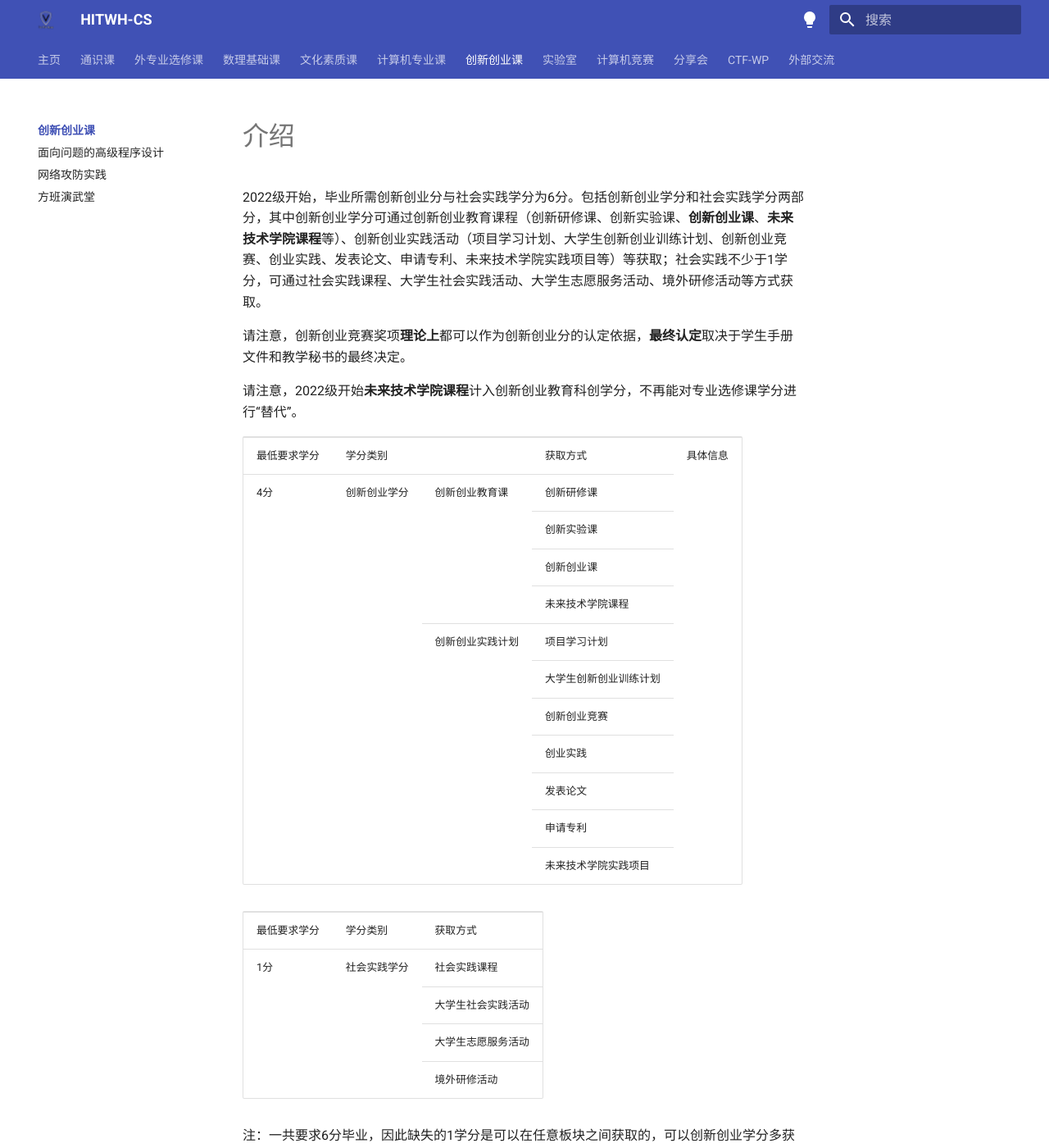
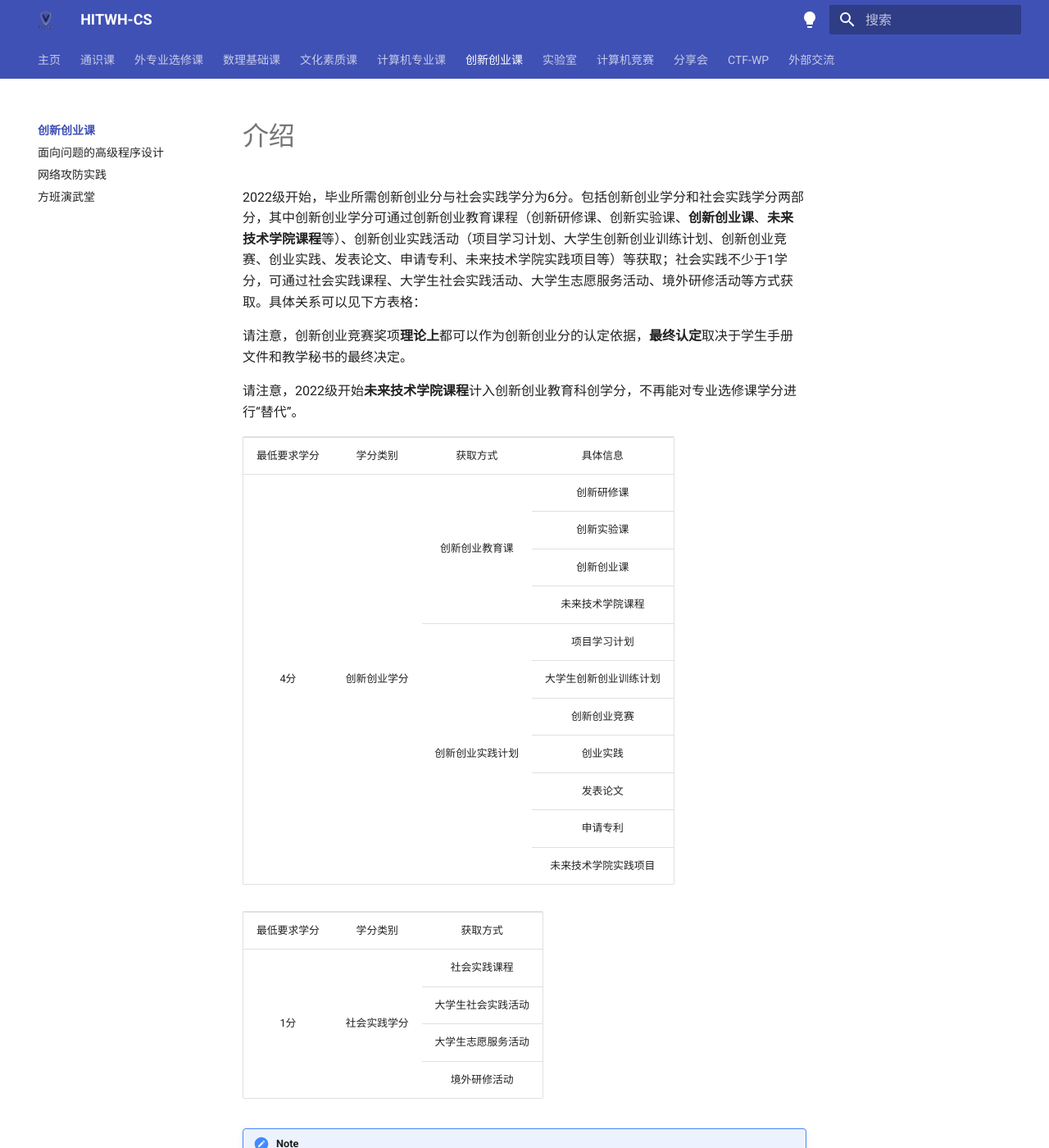
Before and after one commit to Fifth-Space/HITWH-CS, an MkDocs documentation site: the page built from docs/innovation/index.md, in a window 1280 px wide and 1400 px high. Shown: the whole window at 82% size. Built offline with MkDocs 1.6.1 and Material for MkDocs 9.7.7, drawn with Linux system fonts in a browser that asks for light colours; comment, search, counter and statistics services are not loaded; some of the changed text lies outside the part shown.

Commit message:
修改部分格式，新增第五空间介绍

```diff
--- a/docs/innovation/index.md
+++ b/docs/innovation/index.md
@@ -1,4 +1,4 @@
-2022级开始，毕业所需创新创业分与社会实践学分为6分。包括创新创业学分和社会实践学分两部分，其中创新创业学分可通过创新创业教育课程（创新研修课、创新实验课、**创新创业课**、**未来技术学院课程**等）、创新创业实践活动（项目学习计划、大学生创新创业训练计划、创新创业竞赛、创业实践、发表论文、申请专利、未来技术学院实践项目等）等获取；社会实践不少于1学分，可通过社会实践课程、大学生社会实践活动、大学生志愿服务活动、境外研修活动等方式获取。
+2022级开始，毕业所需创新创业分与社会实践学分为6分。包括创新创业学分和社会实践学分两部分，其中创新创业学分可通过创新创业教育课程（创新研修课、创新实验课、**创新创业课**、**未来技术学院课程**等）、创新创业实践活动（项目学习计划、大学生创新创业训练计划、创新创业竞赛、创业实践、发表论文、申请专利、未来技术学院实践项目等）等获取；社会实践不少于1学分，可通过社会实践课程、大学生社会实践活动、大学生志愿服务活动、境外研修活动等方式获取。具体关系可以见下方表格：
 
 
 请注意，创新创业竞赛奖项**理论上**都可以作为创新创业分的认定依据，**最终认定**取决于学生手册文件和教学秘书的最终决定。
@@ -7,71 +7,73 @@
 
 <table>
     <tr>
-        <td>最低要求学分</td>
-        <td colspan="2">学分类别</td>
-        <td>获取方式</td>
-        <td>具体信息</td>
+        <td style="text-align: center;">最低要求学分</td>
+        <td style="text-align: center;">学分类别</td>
+        <td style="text-align: center;">获取方式</td>
+        <td style="text-align: center;">具体信息</td>
    </tr>
     <tr>
-        <td rowspan="11">4分</td>
-  		<td rowspan="11">创新创业学分</td>
-      	<td rowspan="4">创新创业教育课</td>
-        <td>创新研修课</td>
+        <td rowspan="11" style="text-align: center; vertical-align: middle;">4分</td>
+  	<td rowspan="11" style="text-align: center; vertical-align: middle;">创新创业学分</td>
+      	<td rowspan="4" style="text-align: center; vertical-align: middle;">创新创业教育课</td>
+        <td style="text-align: center;">创新研修课</td>
     </tr>
     <tr>
-        <td>创新实验课</td>
+        <td style="text-align: center;">创新实验课</td>
     </tr>
     <tr>
-        <td>创新创业课</td>
+        <td style="text-align: center;">创新创业课</td>
     </tr>
     <tr>
-        <td>未来技术学院课程</td>
+        <td style="text-align: center;">未来技术学院课程</td>
     </tr>
     <tr>
-        <td rowspan="7">创新创业实践计划</td>
-        <td>项目学习计划</td>
+        <td rowspan="7" style="text-align: center; vertical-align: middle;">创新创业实践计划</td>
+        <td style="text-align: center;">项目学习计划</td>
     </tr>
     <tr>
-        <td>大学生创新创业训练计划</td>
+        <td style="text-align: center;">大学生创新创业训练计划</td>
     </tr>
     <tr>
-        <td>创新创业竞赛</td>
+        <td style="text-align: center;">创新创业竞赛</td>
     </tr>
     <tr>
-        <td>创业实践</td>
+        <td style="text-align: center;">创业实践</td>
     </tr>
     <tr>
-        <td>发表论文</td>
+        <td style="text-align: center;">发表论文</td>
     </tr>
     <tr>
-        <td>申请专利</td>
+        <td style="text-align: center;">申请专利</td>
     </tr>
     <tr>
-        <td>未来技术学院实践项目</td>
+        <td style="text-align: center;">未来技术学院实践项目</td>
     </tr>
 </table>
 
 
 <table>
     <tr>
-        <td>最低要求学分</td>
-        <td>学分类别</td>
-        <td>获取方式</td>
+        <td style="text-align: center;">最低要求学分</td>
+        <td style="text-align: center;">学分类别</td>
+        <td style="text-align: center;">获取方式</td>
    </tr>
     <tr>
-        <td rowspan="4">1分</td>
-  		<td rowspan="4">社会实践学分</td>
-      	 <td>社会实践课程</td>
+        <td rowspan="4" style="text-align: center; vertical-align: middle;">1分</td>
+  		<td rowspan="4" style="text-align: center; vertical-align: middle;">社会实践学分</td>
+      	 <td style="text-align: center;">社会实践课程</td>
     </tr>
     <tr>
-        <td>大学生社会实践活动</td>
+        <td style="text-align: center;">大学生社会实践活动</td>
     </tr>
     <tr>
-        <td>大学生志愿服务活动</td>
+        <td style="text-align: center;">大学生志愿服务活动</td>
     </tr>
     <tr>
-        <td>境外研修活动</td>
+        <td style="text-align: center;">境外研修活动</td>
     </tr>
 </table>
 
-注：一共要求6分毕业，因此缺失的1学分是可以在任意板块之间获取的，可以创新创业学分多获取1分，也可以社会实践学分多获取1分，也可以各多获取0.5分。
+
+!!!note
+    一共要求6分毕业，因此缺失的1学分是可以在任意板块之间获取的，可以创新创业学分多获取1分，也可以社会实践学分多获取1分，也可以各多获取0.5分。
--- /dev/null
+++ b/docs/labs/fifthspace.md
@@ -0,0 +1,115 @@
+## 第五空间俱乐部简介
+
+
+第五空间俱乐部由 Chive 战队，技术支持组，技术交流组以及办公室四个部门构成的**学生组织**。组织氛围活泼~
+
+和其他实验室不同的是，俱乐部积极拥抱开源社区，因此同学们可以自由的按照自己的喜好去探索技术，也是技术爱好者交流的一个绝佳地方。
+
+拥有开源项目 [哈V 计算机指南](https://fifth-space.github.io/HITWH-CS/)，欢迎前来PR，不是俱乐部的同学也可以过来提交 PR 哦，详情请见其中贡献指南的部分。
+
+对俱乐部的加入没有学分绩的要求，但是要求需要对技术有一定的热爱，同时**0基础可大胆加入**。
+
+我们将会在每年 9月份的 网络空间安全宣传周 和 415国家安全日 这两个时间点附近展开纳新，纳新QQ群号：722079001
+
+Chive 战队为第五空间俱乐部的 CTF 主力战队，在俱乐部中挑选拥有一定技术水平的同学一起参加各种竞赛，非常欢迎**各系**同学萌的加入，不仅仅限于计算机系。
+
+~~因为我们还拥有：机械，语言文学院，管院，化工等各个专业的大佬们~~
+
+如果您是 **高中数学省二以上** 且 对 密码学 方向有浓厚兴趣，请联系 QQ ： 3256516522，我们将邀请您直接加入我们俱乐部
+
+立足于网络安全，但不止于安全。欢迎各位大佬和萌新加入我们。
+
+指导老师：董开坤，刘杨
+
+---
+
+## Chive 战队
+
+#### 什么是 CTF
+
+在介绍CTF战队前，先介绍一下什么是CTF。CTF（Capture The Flag）中文一般译作夺旗赛，在网络安全领域中指的是网络安全技术人员之间进行技术竞技的一种比赛形式。CTF起源于1996年DEFCON全球黑客大会，以代替之前黑客们通过互相发起真实攻击进行技术比拼的方式，已经成为全球范围网络安全圈流行的竞赛形式。其竞赛形式一般分为解题模式和真实攻防（多见于线下赛中），也是安全工作者们从业后经常参加或发起的赛事。~~这很电子竞技不是吗~~
+
+---
+
+### Chive 战队介绍
+
+Chive 战队现分为 4 个大方向，Web，PWN，RE，Crypto。
+
+- Web：涉及网站漏洞的挖掘渗透、测试攻防。**同时俱乐部提供真实渗透测试的机会**
+- PWN：涉及对程序二进制漏洞的利用，比如栈溢出，堆溢出等。
+- RE：涉及对不同程序进行逆向还原（C，Java，Go，Rust等）。
+- Crypto：涉及数论等知识对文本内容的还原与加密。
+- Misc：战队不鼓励**单独**涉及Misc方向（建议配合其他方向一起食用）。对Misc感兴趣可以自行学习编码，流量分析，内存取证，隐写四个方向的相关技术，都拥有一定水平后可以授予Misc大佬的称号。
+- CTF比赛还有许多其他有意思的题目方向，比如GAME题目，你甚至可以在CTF比赛中玩MC作为休闲娱乐（这是比赛的一部分）。
+- 战队也在积极拓展其他新型安全方向，如**Car，IoT，区块链，AI安全**等，欢迎有兴趣的同学加入我们。
+
+Chive战队包容各类计算机及电子信息技术交流，旨在提供活跃的技术交流平台，并将技术能力转化为比赛/项目成果，以助力各位同学丰满技术简历，在各类面试中拔得头筹。现在加入，还有机会获得固定工位~
+
+---
+
+### 技术支持组
+
+技术支持组主要负责运维和开发相关工作。
+
+运维：负责俱乐部靶场和服务器这些**物质文化遗产**的正常运行，以及俱乐部某些异常流量的追踪与处理（如果服务器中病毒了请会处理，不要安装电脑管家谢谢）。本靶场基于 k8s + docker部署，首先你肯定能学会这些东西的操作。如果有机会的话可以申请一个学校镜像站来应对一下大流量处理的相关。
+
+开发：没有强制的开发任务，鼓励交流分享**偏向底层的软件调优**和新兴的技术Lua，Rust等。同时也需要会Java安卓开发进行手机安全研究，以后可以从事安全开发等相关工作（字节，华为等大厂都具备相关工作，且薪资待遇比**一般开发丰厚**一点）。
+
+---
+
+### 技术交流组
+
+主要是知识分享，技术交流的作用，欢迎博学笃志的**大佬**们前来加入，并欢迎**萌新**逐渐成长并成为技术的分享者。
+
+可以分享的内容包括但不限于：如何在某二手平台淘垃圾并搞出一台电脑，国内外高质量公开课的分享以及精彩之处，如何自己写一个编译器等内容（只要是**计算机相关**的内容都可以）。
+
+---
+
+### 办公室
+
+负责宣传，文案，组织策划的相关工作，以及俱乐部经费报销等事项。
+
+---
+
+## 你能获得什么
+
+- 获取**创新创业学分**和日常行为分的机会（内有2.5分创新创业课程）
+- 与队友一起参加国内外的CTF比赛（路费等**报销**）
+- 良好的水群氛围与技术讨论的氛围，并有机会参加**山大HashTeam战队和本部Lilac战队**的交流活动
+- 扎实的技术实战能力以及开阔的视野，maybe学长学姐们的内推以及行业内部消息
+- 更多内部福利加入后自然了解了。
+
+---
+
+## 你不能获得什么
+
+>无产者在这个革命中失去的只是锁链。他们获得的将是整个世界。
+——《共产主义宣言》
+
+- 经济报酬：俱乐部内部没有工资，但是你技术够好一个学期打比赛的奖金应该会**比学校人民奖学金多**。
+- 志愿者时长：俱乐部暂时没有志愿者活动，**可能**之后会拓展相关业务。
+- 锁链：俱乐部是宽松自由的，有着一定的章程。但是鉴于自由与不自由是相对而言的哲学命题，具体看你个人感受，这是一个双向的选择。但是你应该找不到相同资源下比我们这里更加自由的实验室/俱乐部了。
+
+---
+
+## 希望你——
+
+当然不希望你成为螺丝钉，而是鲜活的一份子，能够拥有广阔的视野和自己独立思考的能力。在此，我们对你有基本的希冀：
+
+- 对计算机技术热忱，有一定互联网开源精神，积极活跃，并且有一丝的理想主义。
+- 有耐心，愿意在课余生活中做一些*有意义的事情*，并认为加入第五空间是一件**有意义的事情**。
+- 诚信
+
+当然，只要你有一定基础，认为自己能够完成部分工作，并且愿意学习；抑或是认为自己能通过其他方面我们没有考虑到的方向帮助到我们，都欢迎与我们联系QQ：2414899528 或者 QQ：3256516522，请备注来意。
+
+---
+
+## 俱乐部成员要求
+> 出于促进俱乐部成员之间友好交流，增进技术交流氛围的目的，现规定以下内容
+
+- 技术交流组：每个学期每个成员至少就自己感兴趣的方向开一次分享会，时间 0.5 ~ 3 h，要求小白友好，内容生动有趣，不引战（如：PHP是世界上最好的语言）。同时积极参加其他成员的分享会。
+- 技术支持组：开发和运维请联系相关负责人，遵守相应细则。其他要求同技术交流组。
+- Chive 战队：定期上传学习进度，定期组队参加一定数量的比赛写题解，并在赛后进行交流环节，其他要求同技术交流组。
+
+
+写在最后：学习过程中，建议活用搜索引擎，提高信息检索和鉴别能力（例如**少看CSDN**！！！多看官方文档），吸收天地日月精华人工智能大模型也是个不错的老师。
--- a/mkdocs.yml
+++ b/mkdocs.yml
@@ -96,6 +96,7 @@
 
   - 实验室:
     - 介绍: labs/index.md
+    - 第五空间网络空间安全俱乐部: labs/fifthspace.md
   - 计算机竞赛:
     - 介绍: competition/index.md
     - 算法竞赛: competition/哈v算法竞赛指北.md
```
Also changed, not shown: docs/index.md (+1 -1 lines).
